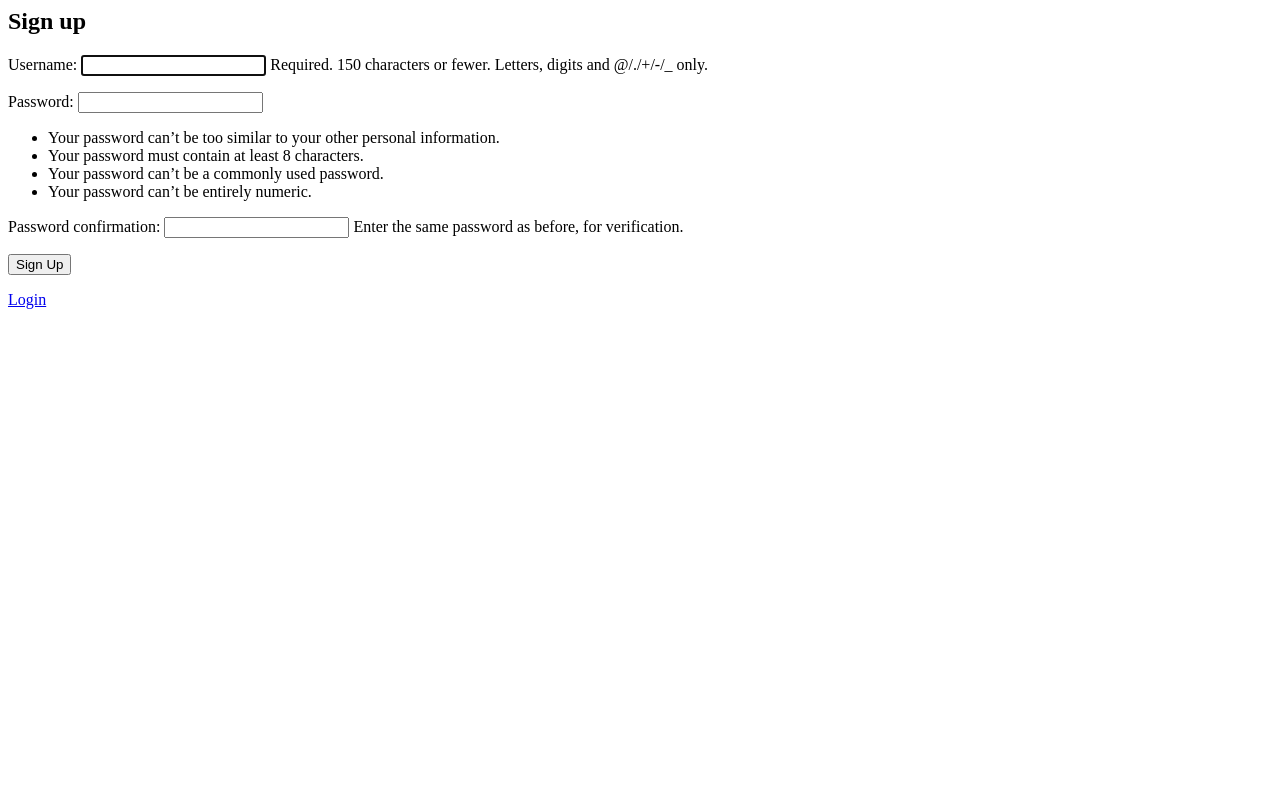
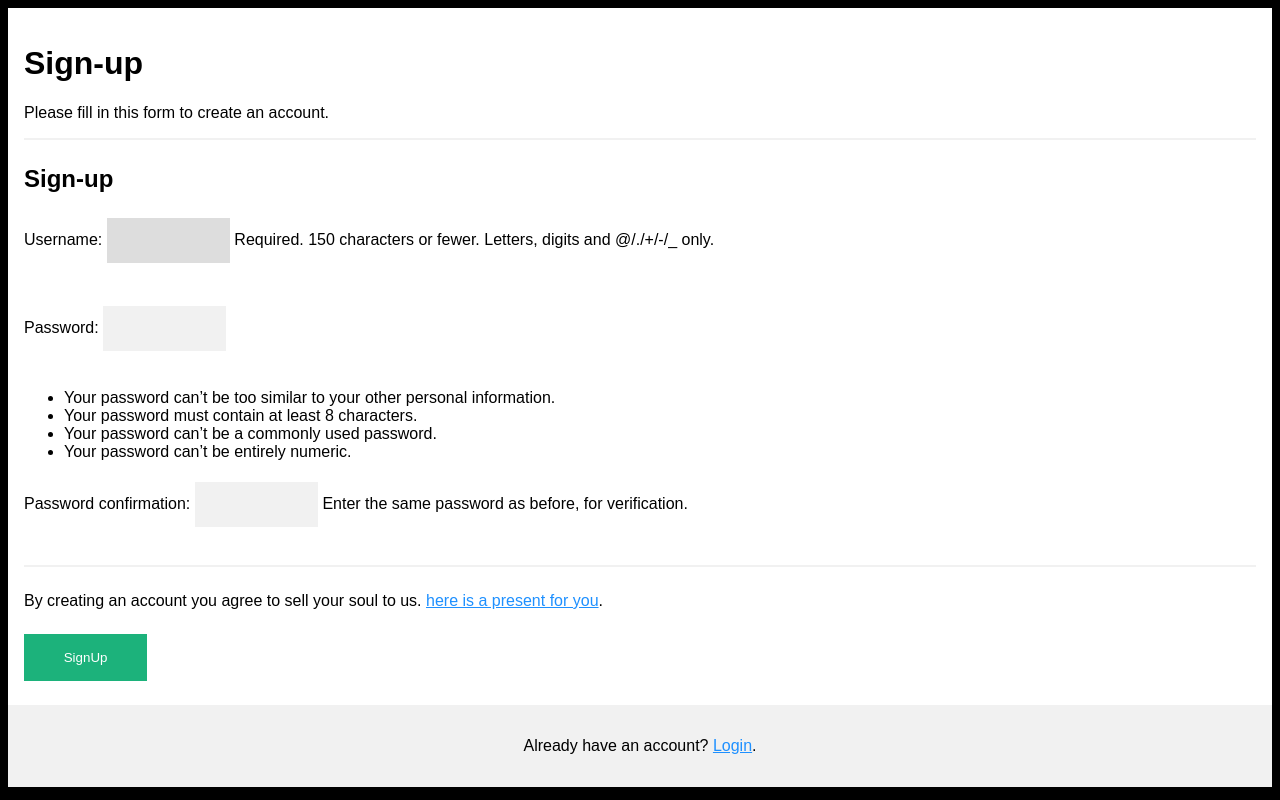
Before and after one commit to EyadYeager/WerewolfWeb, a Django app: page /signup/ in a window 1280 px wide. Run offline with Django 5.2, Linux system fonts and the light colour scheme.

Commit message:
just changed how the signup page looks

```diff
--- a/templates/main/index.html
+++ b/templates/main/index.html
@@ -2,7 +2,7 @@
 <html lang="en">
 <head>
     <meta charset="UTF-8">
-    <title>Index</title>
+    <title>Main</title>
 </head>
 <body>
 <h1>Werewolf</h1>
--- a/templates/registration/signup.html
+++ b/templates/registration/signup.html
@@ -1,12 +1,102 @@
+<!DOCTYPE html>
+<html lang="en">
+<head>
+    <meta name="viewport" content="width=device-width, initial-scale=1">
+    <style>
+        body {
+            font-family: Arial, Helvetica, sans-serif;
+            background-color: black;
+        }
 
+        * {
+            box-sizing: border-box;
+        }
 
+        /* Add padding to containers */
+        .container {
+            padding: 16px;
+            background-color: white;
+        }
+
+        /* Full-width input fields */
+        input[type=text], input[type=password] {
+            width: 10%;
+            padding: 15px;
+            margin: 5px 0 22px 0;
+            display: inline-block;
+            border: none;
+            background: #f1f1f1;
+        }
+
+        input[type=text]:focus, input[type=password]:focus {
+            background-color: #ddd;
+            outline: none;
+        }
+
+        /* Overwrite default styles of hr */
+        hr {
+            border: 1px solid #f1f1f1;
+            margin-bottom: 25px;
+        }
+
+        /* Set a style for the submit button */
+        .registerbtn {
+            background-color: #04AA6D;
+            color: white;
+            padding: 16px 20px;
+            margin: 8px 0;
+            border: none;
+            cursor: pointer;
+            width: 10%;
+            opacity: 0.9;
+        }
+
+        .registerbtn:hover {
+            opacity: 1;
+        }
+
+        /* Add a blue text color to links */
+        a {
+            color: dodgerblue;
+        }
+
+        /* Set a grey background color and center the text of the "sign in" section */
+        .signin {
+            background-color: #f1f1f1;
+            text-align: center;
+        }
+    </style>
+    <title></title>
+</head>
+<head>
+    <meta charset="UTF-8">
+    <title>Main</title>
+</head>
+<body>
+
+<div class="container">
+    <h1>Sign-up</h1>
+    <p>Please fill in this form to create an account.</p>
+    <hr>
 
     {% block content %}
-    <h2>Sign up</h2>
+        <h2>Sign-up</h2>
         <form method="post">
             {% csrf_token %}
             {{ form.as_p }}
-        <button type="submit">Sign Up</button>
         </form>
-    <a href="/accounts/login/"> Login</a>
+
     {% endblock %}
+
+    <hr>
+    <p>By creating an account you agree to sell your soul to us. <a href="https://www.youtube.com/watch?v=d1YBv2mWll0">here
+        is a present for you</a>.</p>
+
+    <button type="submit" class="registerbtn">SignUp</button>
+</div>
+
+<div class="container signin">
+    <p>Already have an account? <a href="/accounts/login/">Login</a>.</p>
+</div>
+</body>
+</html>
```
Also changed, not shown: db.sqlite3. Lines whose indentation alone changed are shown as unchanged.
